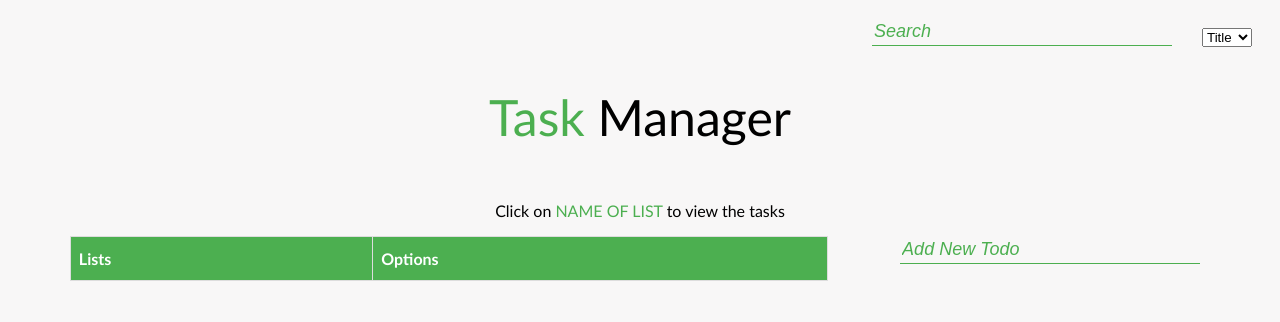
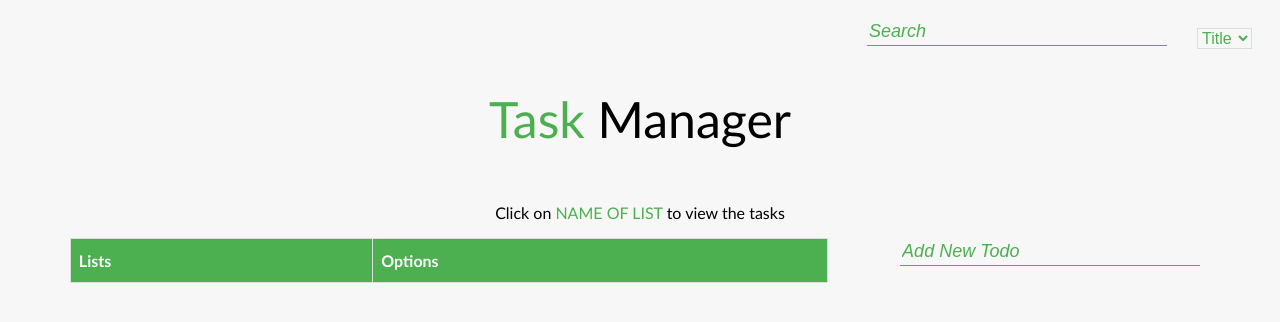
Before and after one commit to step-batch-7/todo-satheesh-chandran, a website: page public/home.html in a window 1280 px wide. Drawn offline with Linux system fonts and the light colour scheme; no server answers.

Commit message:
[satheesh | abhilash] added style for search selector.

```diff
--- a/public/css/home.css
+++ b/public/css/home.css
@@ -192,3 +192,11 @@ a {
 .hide {
   display: none;
 }
+
+#selector {
+  color: #4caf50;
+  background: transparent;
+  border: 1px solid #ddd;
+  font-size: 16px;
+  outline: none;
+}
```
